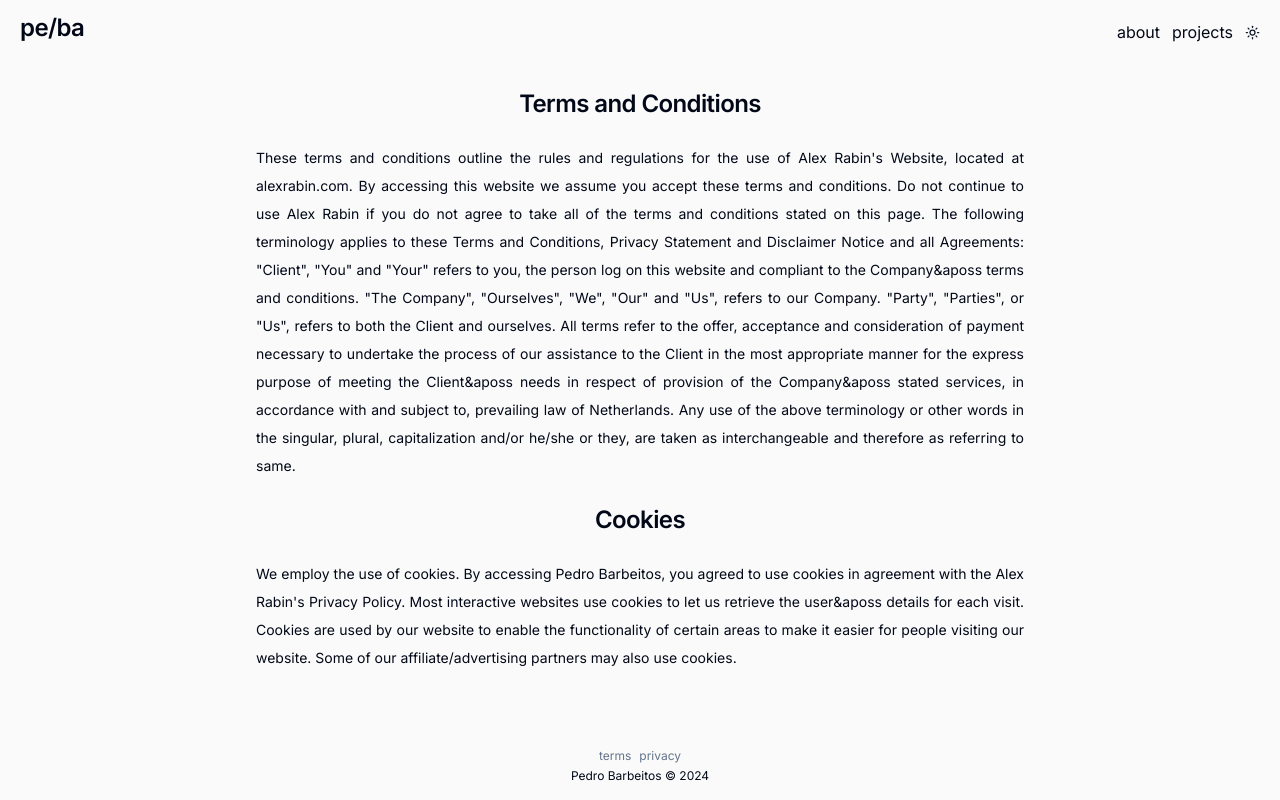
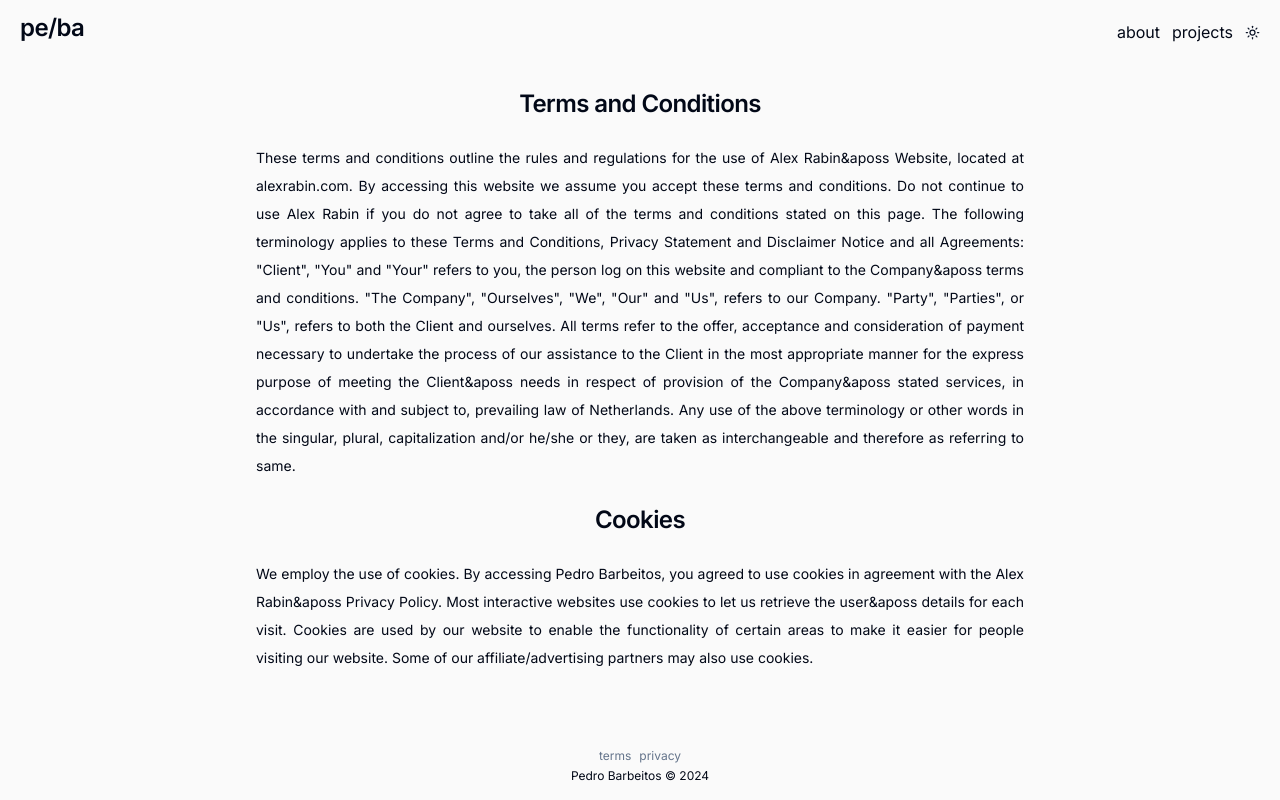
Before and after one commit to pedrobarbeitos/pedrobarbeitos.dev_v3, a Next.js app: page /about in a window 1280 px wide. Built offline with nearby package versions, Linux system fonts and the light colour scheme.

Commit message:
&apos added

```diff
--- a/app/about/page.tsx
+++ b/app/about/page.tsx
@@ -9,36 +9,36 @@ export default function About() {
         </h3>
         <p className="leading-7 text-sm [&:not(:first-child)]:mt-6 text-justify">
           These terms and conditions outline the rules and regulations for the
-          use of Alex Rabin's Website, located at alexrabin.com. By accessing
-          this website we assume you accept these terms and conditions. Do not
-          continue to use Alex Rabin if you do not agree to take all of the
-          terms and conditions stated on this page. The following terminology
-          applies to these Terms and Conditions, Privacy Statement and
-          Disclaimer Notice and all Agreements: "Client", "You" and "Your"
-          refers to you, the person log on this website and compliant to the
-          Company&aposs terms and conditions. "The Company", "Ourselves", "We",
-          "Our" and "Us", refers to our Company. "Party", "Parties", or "Us",
-          refers to both the Client and ourselves. All terms refer to the offer,
-          acceptance and consideration of payment necessary to undertake the
-          process of our assistance to the Client in the most appropriate manner
-          for the express purpose of meeting the Client&aposs needs in respect
-          of provision of the Company&aposs stated services, in accordance with
-          and subject to, prevailing law of Netherlands. Any use of the above
-          terminology or other words in the singular, plural, capitalization
-          and/or he/she or they, are taken as interchangeable and therefore as
-          referring to same.
+          use of Alex Rabin&aposs Website, located at alexrabin.com. By
+          accessing this website we assume you accept these terms and
+          conditions. Do not continue to use Alex Rabin if you do not agree to
+          take all of the terms and conditions stated on this page. The
+          following terminology applies to these Terms and Conditions, Privacy
+          Statement and Disclaimer Notice and all Agreements: "Client", "You"
+          and "Your" refers to you, the person log on this website and compliant
+          to the Company&aposs terms and conditions. "The Company", "Ourselves",
+          "We", "Our" and "Us", refers to our Company. "Party", "Parties", or
+          "Us", refers to both the Client and ourselves. All terms refer to the
+          offer, acceptance and consideration of payment necessary to undertake
+          the process of our assistance to the Client in the most appropriate
+          manner for the express purpose of meeting the Client&aposs needs in
+          respect of provision of the Company&aposs stated services, in
+          accordance with and subject to, prevailing law of Netherlands. Any use
+          of the above terminology or other words in the singular, plural,
+          capitalization and/or he/she or they, are taken as interchangeable and
+          therefore as referring to same.
         </p>
         <h4 className="scroll-m-20 text-2xl font-semibold tracking-tight mt-6">
           Cookies
         </h4>
         <p className="leading-7 text-sm [&:not(:first-child)]:mt-6 text-justify">
           We employ the use of cookies. By accessing Pedro Barbeitos, you agreed
-          to use cookies in agreement with the Alex Rabin's Privacy Policy. Most
-          interactive websites use cookies to let us retrieve the user&aposs
-          details for each visit. Cookies are used by our website to enable the
-          functionality of certain areas to make it easier for people visiting
-          our website. Some of our affiliate/advertising partners may also use
-          cookies.
+          to use cookies in agreement with the Alex Rabin&aposs Privacy Policy.
+          Most interactive websites use cookies to let us retrieve the
+          user&aposs details for each visit. Cookies are used by our website to
+          enable the functionality of certain areas to make it easier for people
+          visiting our website. Some of our affiliate/advertising partners may
+          also use cookies.
         </p>
       </section>
       <Footer />
--- a/app/terms/page.tsx
+++ b/app/terms/page.tsx
@@ -10,36 +10,36 @@ export default function Terms() {
         </h3>
         <p className="leading-7 text-sm [&:not(:first-child)]:mt-6 text-justify">
           These terms and conditions outline the rules and regulations for the
-          use of Alex Rabin's Website, located at alexrabin.com. By accessing
-          this website we assume you accept these terms and conditions. Do not
-          continue to use Alex Rabin if you do not agree to take all of the
-          terms and conditions stated on this page. The following terminology
-          applies to these Terms and Conditions, Privacy Statement and
-          Disclaimer Notice and all Agreements: "Client", "You" and "Your"
-          refers to you, the person log on this website and compliant to the
-          Company&aposs terms and conditions. "The Company", "Ourselves", "We",
-          "Our" and "Us", refers to our Company. "Party", "Parties", or "Us",
-          refers to both the Client and ourselves. All terms refer to the offer,
-          acceptance and consideration of payment necessary to undertake the
-          process of our assistance to the Client in the most appropriate manner
-          for the express purpose of meeting the Client&aposs needs in respect
-          of provision of the Company&aposs stated services, in accordance with
-          and subject to, prevailing law of Netherlands. Any use of the above
-          terminology or other words in the singular, plural, capitalization
-          and/or he/she or they, are taken as interchangeable and therefore as
-          referring to same.
+          use of Alex Rabin&aposs Website, located at alexrabin.com. By
+          accessing this website we assume you accept these terms and
+          conditions. Do not continue to use Alex Rabin if you do not agree to
+          take all of the terms and conditions stated on this page. The
+          following terminology applies to these Terms and Conditions, Privacy
+          Statement and Disclaimer Notice and all Agreements: "Client", "You"
+          and "Your" refers to you, the person log on this website and compliant
+          to the Company&aposs terms and conditions. "The Company", "Ourselves",
+          "We", "Our" and "Us", refers to our Company. "Party", "Parties", or
+          "Us", refers to both the Client and ourselves. All terms refer to the
+          offer, acceptance and consideration of payment necessary to undertake
+          the process of our assistance to the Client in the most appropriate
+          manner for the express purpose of meeting the Client&aposs needs in
+          respect of provision of the Company&aposs stated services, in
+          accordance with and subject to, prevailing law of Netherlands. Any use
+          of the above terminology or other words in the singular, plural,
+          capitalization and/or he/she or they, are taken as interchangeable and
+          therefore as referring to same.
         </p>
         <h4 className="scroll-m-20 text-2xl font-semibold tracking-tight mt-6">
           Cookies
         </h4>
         <p className="leading-7 text-sm [&:not(:first-child)]:mt-6 text-justify">
           We employ the use of cookies. By accessing Pedro Barbeitos, you agreed
-          to use cookies in agreement with the Alex Rabin's Privacy Policy. Most
-          interactive websites use cookies to let us retrieve the user&aposs
-          details for each visit. Cookies are used by our website to enable the
-          functionality of certain areas to make it easier for people visiting
-          our website. Some of our affiliate/advertising partners may also use
-          cookies.
+          to use cookies in agreement with the Alex Rabin&aposs Privacy Policy.
+          Most interactive websites use cookies to let us retrieve the
+          user&aposs details for each visit. Cookies are used by our website to
+          enable the functionality of certain areas to make it easier for people
+          visiting our website. Some of our affiliate/advertising partners may
+          also use cookies.
         </p>
         <h4 className="scroll-m-20 text-2xl font-semibold tracking-tight mt-6">
           License
```
